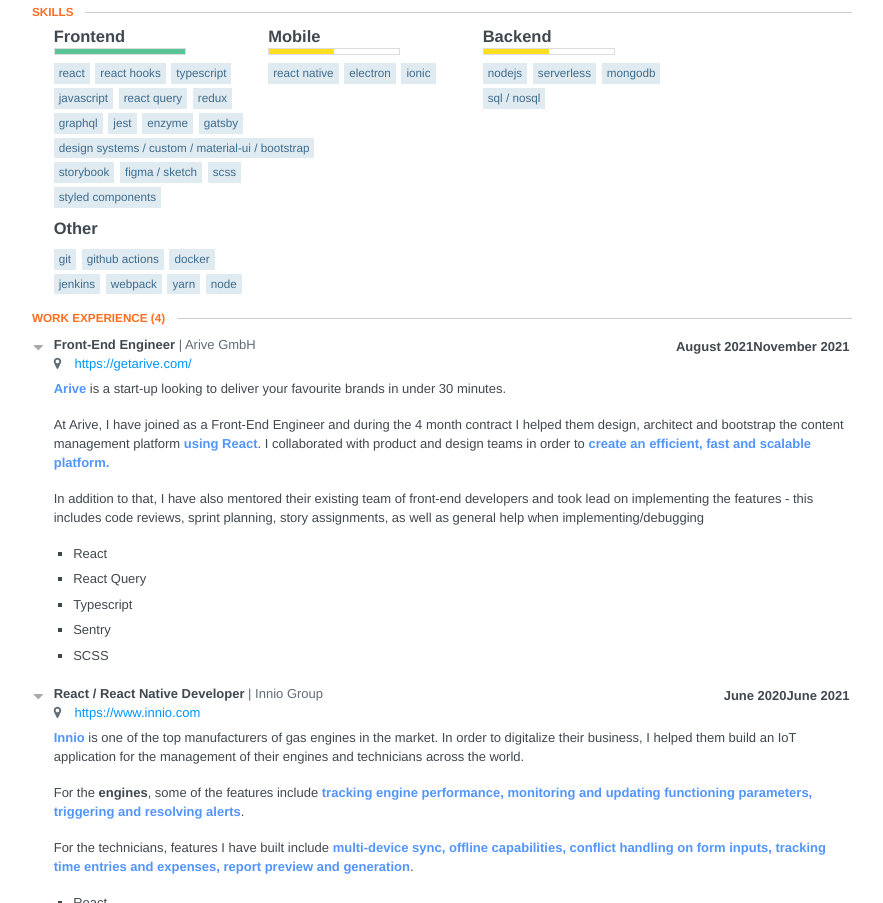
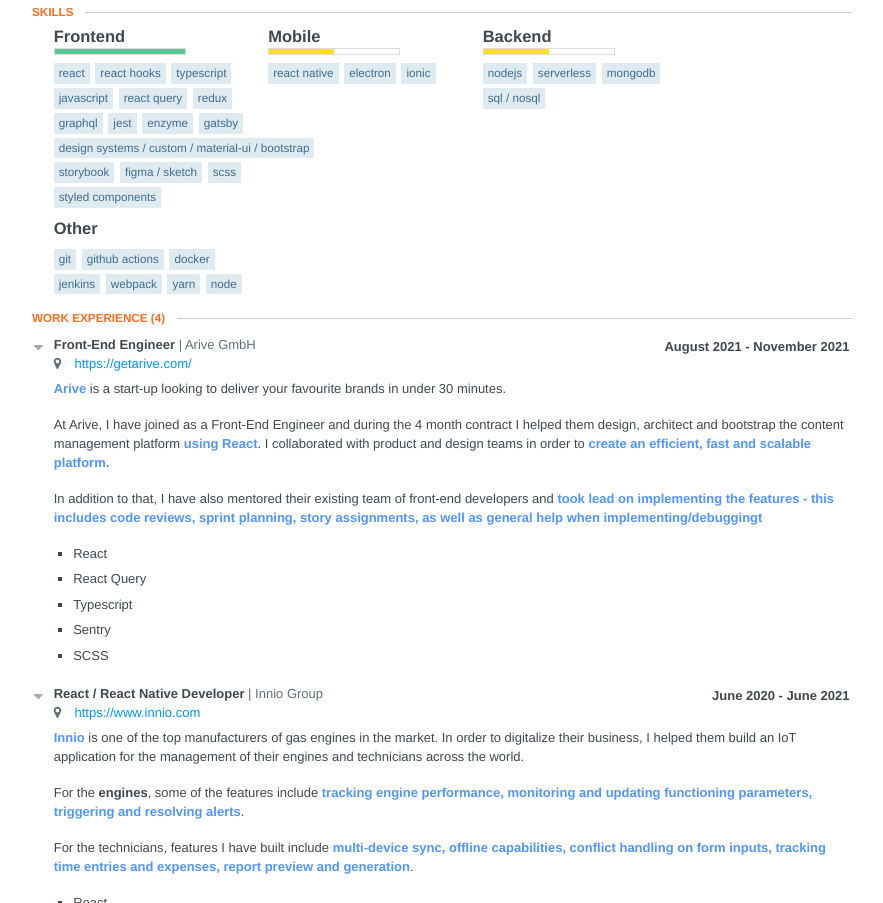
Before and after one commit to bamtheboozle/dragosmarinescu.codes, a plain HTML site: page index.html in a window 1280 px wide. Shown: the part 361-1264 px from the top of the page, without its empty margins (198-1081 px from the left). Drawn offline with Linux system fonts and the light colour scheme.

Commit message:
Update index.html

```diff
--- a/index.html
+++ b/index.html
@@ -992,7 +992,7 @@
                         <div class="company">Arive GmbH</div>
                         <div class="date">
                             <span class="startDate">August 2021</span>
-                            <span class="endDate">November 2021</span>
+                            <span class="endDate"> - November 2021</span>
                         </div>
                     </header>
 
@@ -1013,8 +1013,9 @@
                                         efficient, fast and scalable
                                         platform.</strong></span></p>
                             <p>In addition to that, I have also mentored their existing team of front-end developers and
-                                took lead on implementing the features - this includes code reviews, sprint planning,
-                                story assignments, as well as general help when implementing/debugging</p>
+                                <span
+                                    style='color:#5295ff'><strong>took lead on implementing the features - this includes code reviews, sprint planning,
+                                story assignments, as well as general help when implementing/debuggingt</strong></span></p>
                         </div>
                         <ul class="highlights">
                             <li>
@@ -1045,7 +1046,7 @@
                         <div class="company">Innio Group</div>
                         <div class="date">
                             <span class="startDate">June 2020</span>
-                            <span class="endDate">June 2021</span>
+                            <span class="endDate"> - June 2021</span>
                         </div>
                     </header>
 
```
